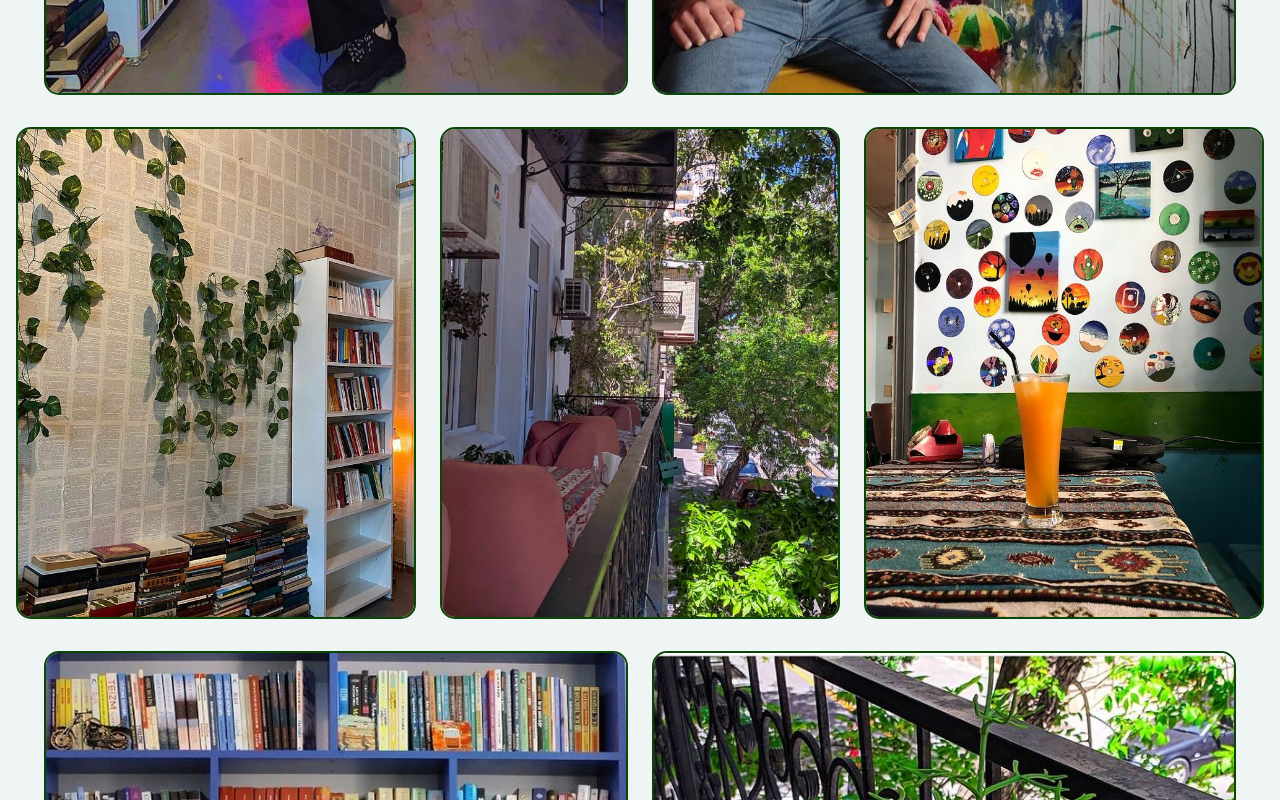
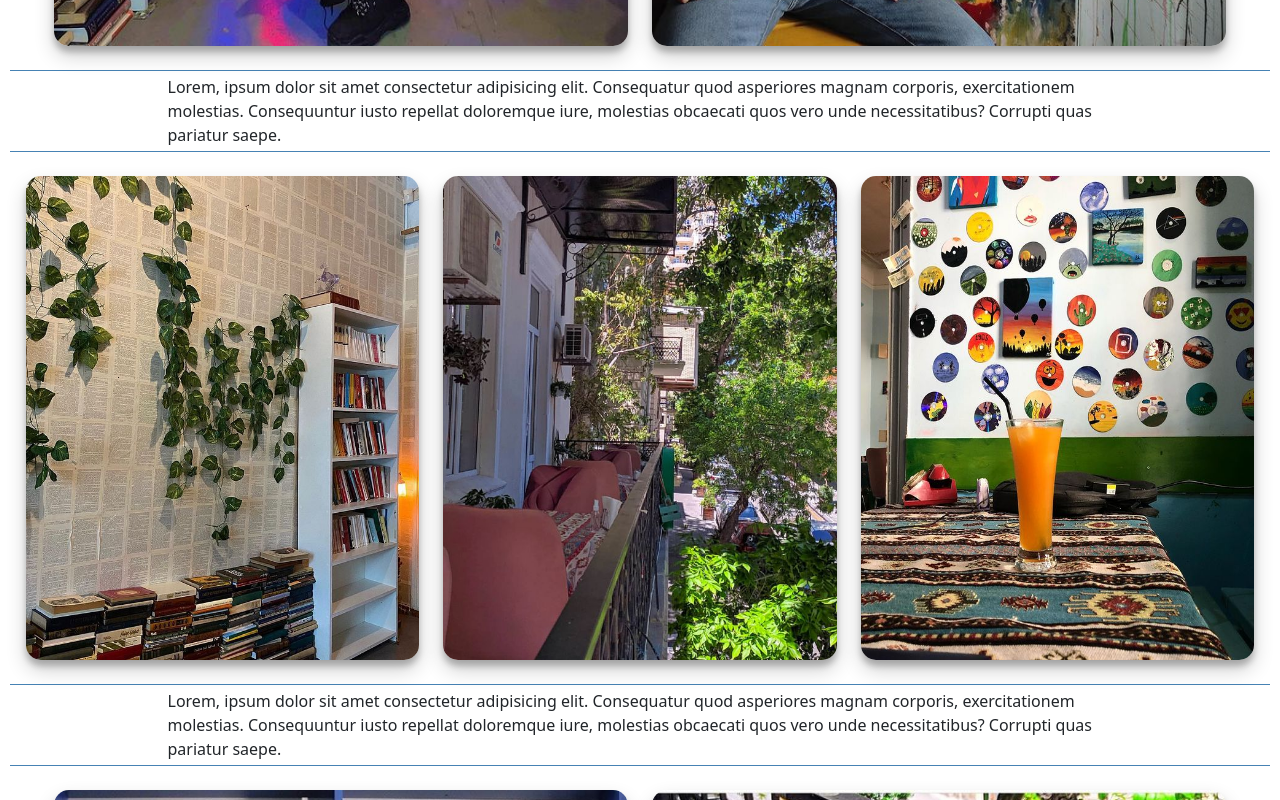
Before and after one commit to elmarquluzadee/BookMall, a plain HTML site: page index.html in a window 1280 px wide. Shown: the part 1460-2260 px from the top of the page. Drawn offline with nearby package versions, Linux system fonts and the light colour scheme.

Commit message:
update-5

```diff
--- a/index.html
+++ b/index.html
@@ -75,6 +75,15 @@
                 </div>
             </div>
         </div>
+        <div class="span-text d-flex justify-content-center my-2">
+            <span class="w-75 my-1">Lorem, ipsum dolor sit amet consectetur adipisicing elit. Consequatur quod
+                asperiores
+                magnam
+                corporis,
+                exercitationem molestias. Consequuntur iusto repellat doloremque iure, molestias obcaecati quos vero
+                unde
+                necessitatibus? Corrupti quas pariatur saepe.</span>
+        </div>
         <div class="main-cards mx-3">
             <div class="row">
                 <div class="col-md-4 my-3"><img class="w-100 h-100" src="./Photos-001/1.jpg" alt="">
@@ -88,7 +97,15 @@
 
             </div>
         </div>
-
+        <div class="span-text d-flex justify-content-center my-2">
+            <span class="w-75 my-1">Lorem, ipsum dolor sit amet consectetur adipisicing elit. Consequatur quod
+                asperiores
+                magnam
+                corporis,
+                exercitationem molestias. Consequuntur iusto repellat doloremque iure, molestias obcaecati quos vero
+                unde
+                necessitatibus? Corrupti quas pariatur saepe.</span>
+        </div>
         <div class="main-cards mx-3">
             <div class=" row mx-3 ">
                 <div class="col-md-6 my-3 d-flex justify-content-center"><img class="w-100 h-100"
@@ -97,6 +114,16 @@
                 <div class="col-md-6 my-3"><img class="w-100 h-100" src="./Photos-001/8.jpg" alt="">
                 </div>
             </div>
+        </div>
+
+        <div class="span-text d-flex justify-content-center my-2">
+            <span class="w-75 my-1">Lorem, ipsum dolor sit amet consectetur adipisicing elit. Consequatur quod
+                asperiores
+                magnam
+                corporis,
+                exercitationem molestias. Consequuntur iusto repellat doloremque iure, molestias obcaecati quos vero
+                unde
+                necessitatibus? Corrupti quas pariatur saepe.</span>
         </div>
         <div class="main-cards mx-3">
             <div class="row">
--- a/style.css
+++ b/style.css
@@ -19,7 +19,7 @@ li {
 .main-nav {
 
     box-sizing: border-box;
-    height: 95vh;
+    height: 90vh;
     background: url(./img/header-display.jpg);
     background-repeat: no-repeat;
     background-size: cover;
@@ -72,17 +72,25 @@ li {
 }
 
 .main-item {
-    background-color: #EFF5F5;
+    background-color: #fff;
+    margin-left: 10px;
+    margin-right: 10px;
 }
+
+
 
 .down-icon {
     font-size: 50px;
+    background-color: rgb(230, 231, 231);
+    margin: 0;
+    border-bottom: 2px solid blue;
 }
 
 .main-cards img {
     height: 300px;
     border-radius: 15px;
-    border: 2px solid rgb(10, 70, 5);
+    /* border: 2px solid rgb(70, 71, 70); */
+    box-shadow: rgba(0, 0, 0, 0.19) 0px 10px 20px, rgba(0, 0, 0, 0.23) 0px 6px 6px;
 }
 
 .footer-item {
@@ -99,3 +107,9 @@ li {
 .footer-icon i:hover {
     background-color: cadetblue;
 }
+
+.span-text {
+    border-bottom: 1px solid steelblue;
+    border-top: 1px solid steelblue;
+
+}
```
